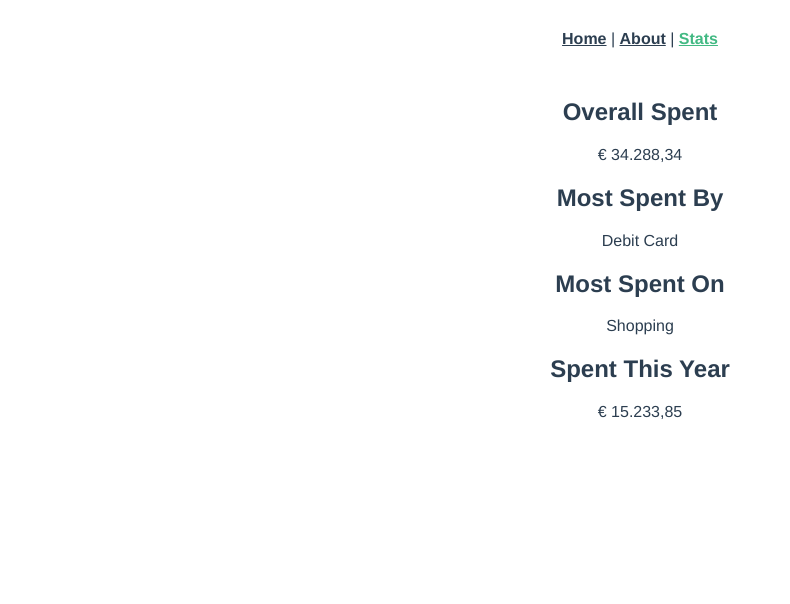
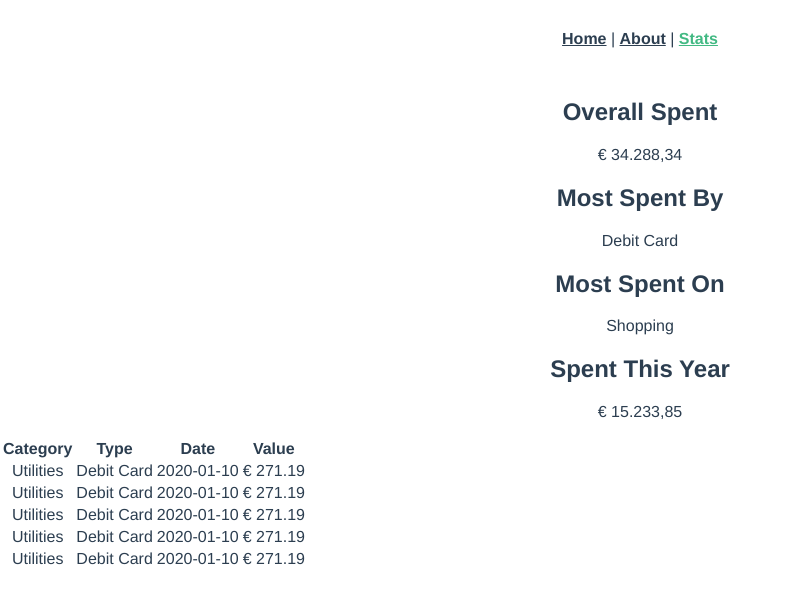
Before and after one commit to anthonyophernandez/expense-tool, a Vue app: page /stats in a window 1280 px wide. Shown: the top 604 px of the page, without its empty margins (0-790 px from the left). Built offline with nearby package versions, Linux system fonts and the light colour scheme; the HTML template or start-up script is replaced by a standard one.

Commit message:
Atomic Design of Table

```diff
--- /dev/null
+++ b/src/components/Table/AtomTableData.vue
@@ -0,0 +1,10 @@
+<template>
+  <td class="border px-4 py-2">{{ data }}</td>
+</template>
+
+<script>
+export default {
+  name: 'AtomTableData',
+  props: ['data']
+}
+</script>
--- /dev/null
+++ b/src/components/Table/AtomTableHeader.vue
@@ -0,0 +1,10 @@
+<template>
+  <th class="px-4 py-2">{{ data }}</th>
+</template>
+
+<script>
+export default {
+  name: 'AtomTableHeader',
+  props: ['data']
+}
+</script>
--- /dev/null
+++ b/src/components/Table/MoleculeTableRow.vue
@@ -0,0 +1,19 @@
+<template>
+  <tr>
+    <component :is="type" v-for="tcell in data" :key="tcell" :data="tcell"></component>
+  </tr>
+</template>
+
+<script>
+import AtomTableHeader from './AtomTableHeader.vue'
+import AtomTableData from './AtomTableData.vue'
+
+export default {
+  name: 'MoleculeTableRow',
+  props: ['type', 'data'],
+  components: {
+    AtomTableHeader,
+    AtomTableData
+  }
+}
+</script>
--- /dev/null
+++ b/src/components/Table/OrganismTable.vue
@@ -0,0 +1,20 @@
+<template>
+  <table class="table-auto">
+    <OrganismTableHead :headers="table.headers" />
+    <OrganismTableBody :data="table.data" />
+  </table>
+</template>
+
+<script>
+import OrganismTableHead from './OrganismTableHead.vue'
+import OrganismTableBody from './OrganismTableBody.vue'
+
+export default {
+  name: 'OrganismTable',
+  props: ['table'],
+  components: {
+    OrganismTableHead,
+    OrganismTableBody
+  }
+}
+</script>
--- /dev/null
+++ b/src/components/Table/OrganismTableBody.vue
@@ -0,0 +1,17 @@
+<template>
+  <tbody>
+    <MoleculeTableRow v-for="item in data" :key="item" type="AtomTableData" :data="item" />
+  </tbody>
+</template>
+
+<script>
+import MoleculeTableRow from './MoleculeTableRow.vue'
+
+export default {
+  name: 'OrganismTableHead',
+  props: ['data'],
+  components: {
+    MoleculeTableRow
+  }
+}
+</script>
--- /dev/null
+++ b/src/components/Table/OrganismTableHead.vue
@@ -0,0 +1,17 @@
+<template>
+  <thead>
+    <MoleculeTableRow type="AtomTableHeader" :data="headers" />
+  </thead>
+</template>
+
+<script>
+import MoleculeTableRow from './MoleculeTableRow.vue'
+
+export default {
+  name: 'OrganismTableHead',
+  props: ['headers'],
+  components: {
+    MoleculeTableRow
+  }
+}
+</script>
--- a/src/views/Stats.vue
+++ b/src/views/Stats.vue
@@ -2,16 +2,19 @@
   <section class="p-2">
 
     <OrganismGrid :cards="cards" />
+    <OrganismTable :table="table"/>
 
   </section>
 </template>
 
 <script>
 import OrganismGrid from '../components/OrganismGrid.vue'
+import OrganismTable from '../components/Table/OrganismTable.vue'
 export default {
   name: 'Stats',
   components: {
-    OrganismGrid
+    OrganismGrid,
+    OrganismTable
   },
   data: () => {
     return {
@@ -32,7 +35,41 @@ export default {
           title: 'Spent This Year',
           text: '€ 15.233,85'
         }
-      ]
+      ],
+      table: {
+        headers: ['Category', 'Type', 'Date', 'Value'],
+        data: [
+          {
+            category: 'Utilities',
+            type: 'Debit Card',
+            date: '2020-01-10',
+            value: '€ 271.19'
+          },
+          {
+            category: 'Utilities',
+            type: 'Debit Card',
+            date: '2020-01-10',
+            value: '€ 271.19'
+          }, {
+            category: 'Utilities',
+            type: 'Debit Card',
+            date: '2020-01-10',
+            value: '€ 271.19'
+          },
+          {
+            category: 'Utilities',
+            type: 'Debit Card',
+            date: '2020-01-10',
+            value: '€ 271.19'
+          },
+          {
+            category: 'Utilities',
+            type: 'Debit Card',
+            date: '2020-01-10',
+            value: '€ 271.19'
+          }
+        ]
+      }
     }
   }
 }
```
